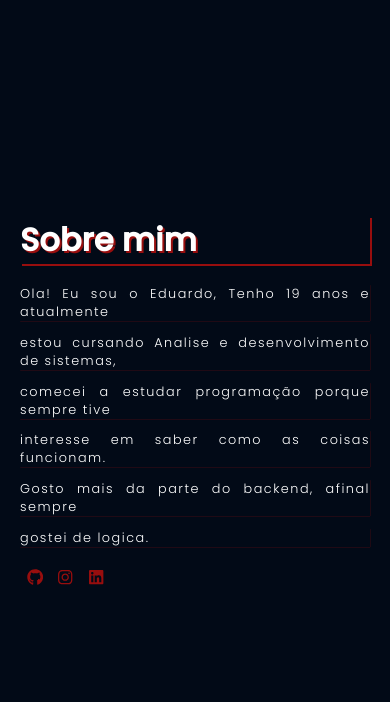
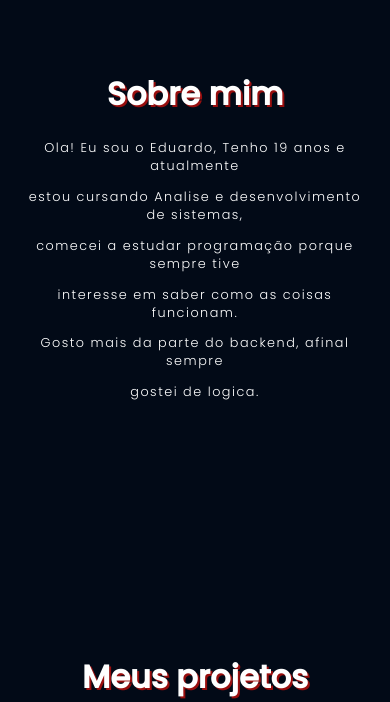
Before and after one commit to edusantanaw/portfolio, a React (Create React App) app: page / in a window 390 px wide. Shown: the part 866-1568 px from the top of the page. Built offline with nearby package versions, Linux system fonts and the light colour scheme.

Commit message:
versao final

```diff
--- a/src/pages/Home.module.css
+++ b/src/pages/Home.module.css
@@ -96,6 +96,7 @@
     .home{
         padding: 0px;
         background-color:  #020a17;
+        height: 80vh;
     }
     .home::before{
         background-image: none;
--- a/src/pages/Projetos.module.css
+++ b/src/pages/Projetos.module.css
@@ -143,6 +143,10 @@
         height: 18em;
     }
     .projeto img{
+
         height: 18em;
     }
+    .projetos h1{
+        text-align: center;
+    }
 }
--- a/src/pages/Sobre.module.css
+++ b/src/pages/Sobre.module.css
@@ -76,3 +76,18 @@
 
     }
 }
+
+@media (max-width: 600px){
+    .about h1{
+        box-shadow: none;
+        text-align: center;
+
+    }
+    .about p {
+        text-align: center;
+        box-shadow: none;
+    }
+    .icons{
+        display: none;
+    }
+}
```
